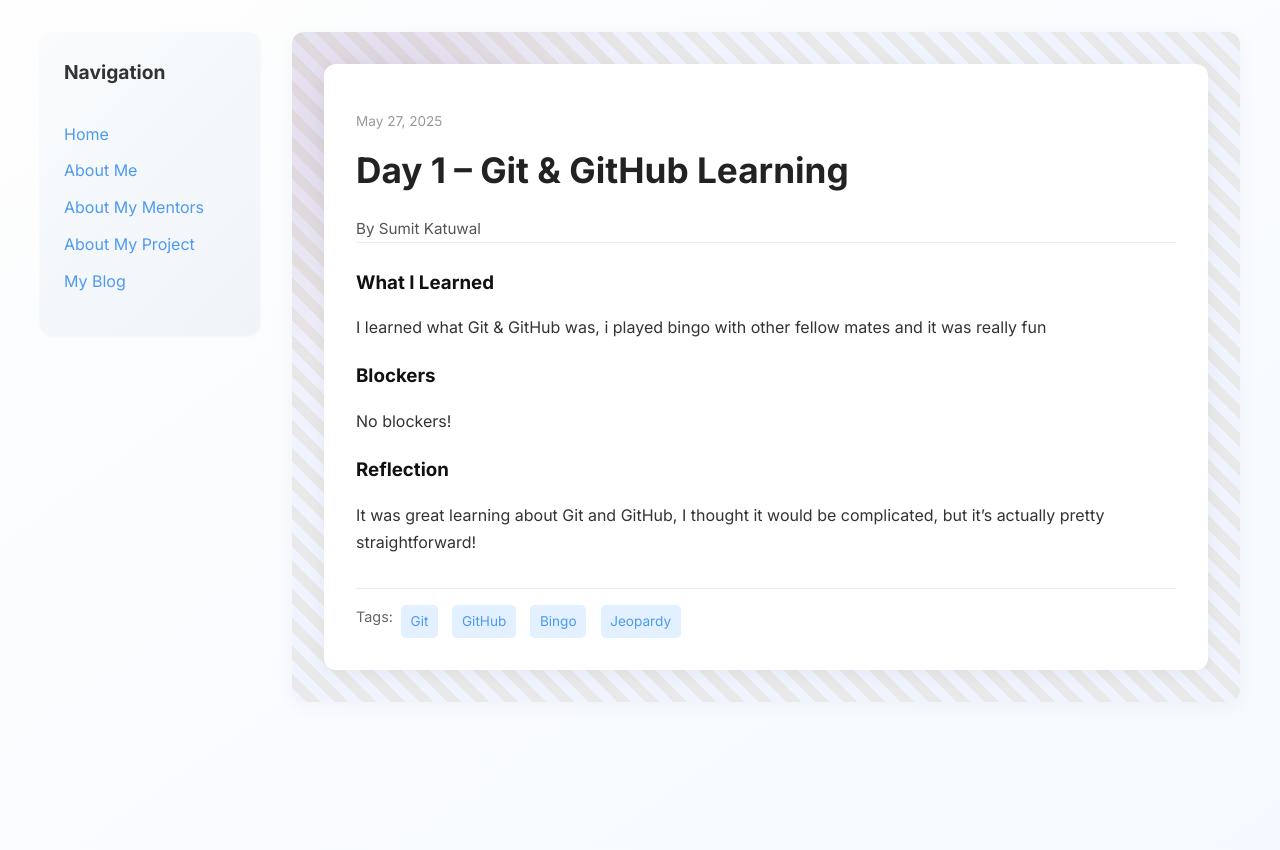
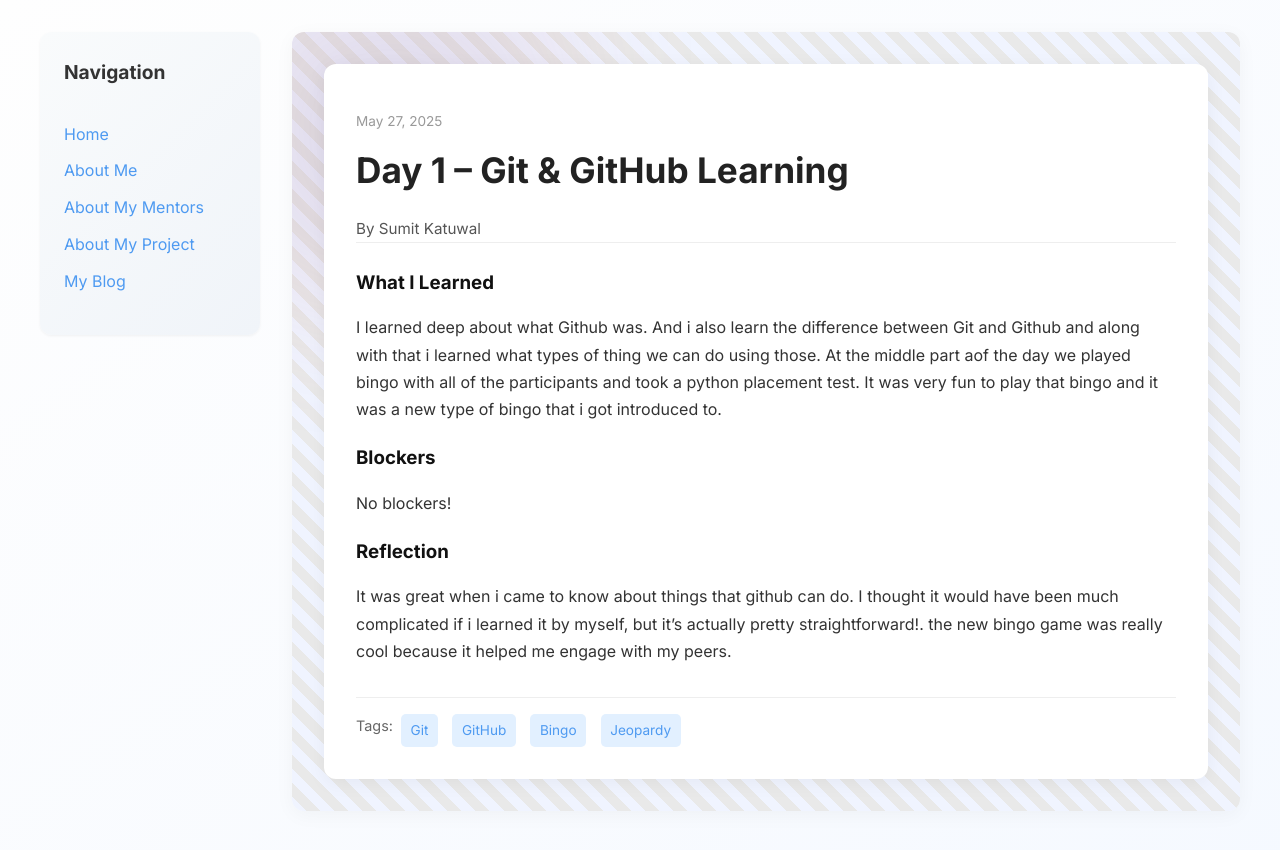
Before and after one commit to SumitKatuwal3382/SumitKatuwal3382.github.io, a Jekyll site: the page built from _posts/2025-05-27-day-1.md, in a window 1280 px wide. Shown: the top 850 px of the page. Built offline with Jekyll 4.4.1, drawn with Linux system fonts in a browser that asks for light colours.

Commit message:
Update 2025-05-27-day-1.md

```diff
--- a/_posts/2025-05-27-day-1.md
+++ b/_posts/2025-05-27-day-1.md
@@ -7,11 +7,11 @@ permalink: /day1.html
 tags: ["Git", "GitHub", "Bingo", "Jeopardy"]
 
 what_i_learned: |
-  I learned what Git & GitHub was, i played bingo with other fellow mates and it was really fun
+  I learned deep about what Github was. And i also learn the difference between Git and Github and along with that i learned what types of thing we can do using those. At the middle part aof the day we played bingo with all of the participants and took a python placement test. It was very fun to play that bingo and it was a new type of bingo that i got introduced to.
 
 blockers: |
   No blockers!
 
 reflection: |
-  It was great learning about Git and GitHub, I thought it would be complicated, but it's actually pretty straightforward!
+  It was great when i came to know about things that github can do. I thought it would have been much complicated if i learned it by myself, but it's actually pretty straightforward!. the new bingo game was really cool because it helped me engage with my peers.
 ---
```
